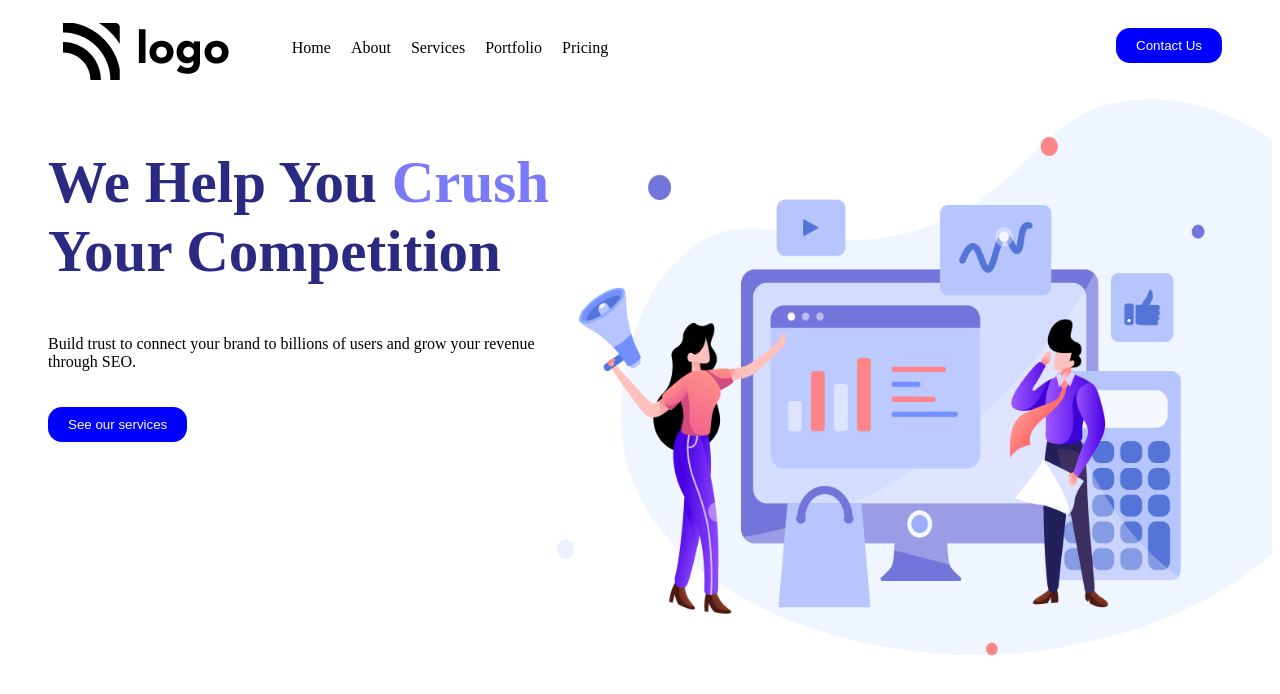
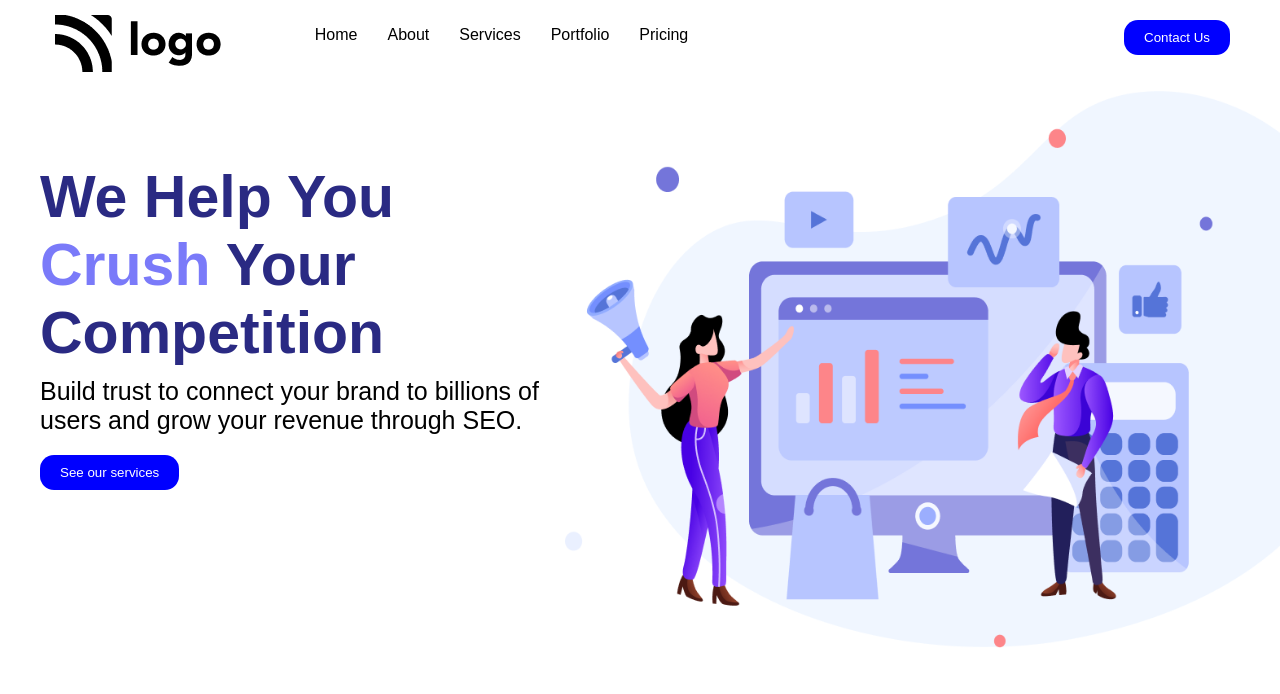
Before and after one commit to ShubhamBorade/Project-4, a website: page index.html in a window 1280 px wide. Drawn offline with Linux system fonts and the light colour scheme.

Commit message:
second commit

```diff
--- a/index.html
+++ b/index.html
@@ -40,7 +40,7 @@
       <section aria-label="banner">
         <div class="banner-container">
           <!-- Left text -->
-          <div>
+          <div class="data">
             <h1 class="heading-text">
               We Help You <span>Crush</span> Your Competition
             </h1>
--- a/style.css
+++ b/style.css
@@ -1,6 +1,7 @@
-/* :root{
-    color-scheme: dark;
-} */
+*{
+    margin: 0px;
+    padding:0px;
+}
 
 .container{
     margin-left:40px;
@@ -10,7 +11,18 @@
     flex-direction: row;
     justify-content: space-between;
 }
-
+.data{
+    margin-top: 72px;
+    font-family: 'Oswald', sans-serif;
+}
+[src="./assets/Logo.png"]:hover{
+    cursor: pointer;
+}
+.description{
+    margin-top: 10px;
+    font-family: 'Oswald', sans-serif;
+    font-size: 25px;
+}
 .navbar-container img{
     margin: 15px;
 }
@@ -20,11 +32,17 @@
     list-style: none;
 }
 .list li{
-    margin:5px 10px;
+    margin:5px 15px;
+    font-family: 'Oswald', sans-serif;
+    font:bold;
+}
+.list li:hover{
+    cursor: pointer;
+    text-shadow: 1px 1px 3px gray;
 }
 .grow-list{
-    margin-left: -500px;
-    margin-top: 10px;
+    margin-left: -357px;
+    margin-top: 21px;
 }
 .nav-button{
     padding: 10px 20px;
@@ -34,6 +52,10 @@
     border-radius: 14px;
     color:white;
     border:none;
+}
+.nav-button:hover{
+    color: black;
+    cursor: pointer;
 }
 .banner-container{
     display: flex;
```
